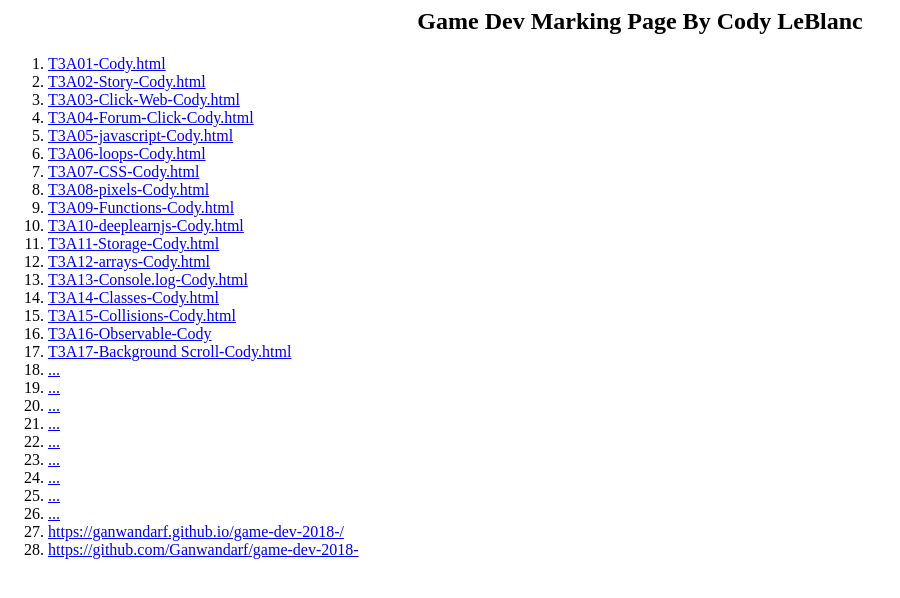
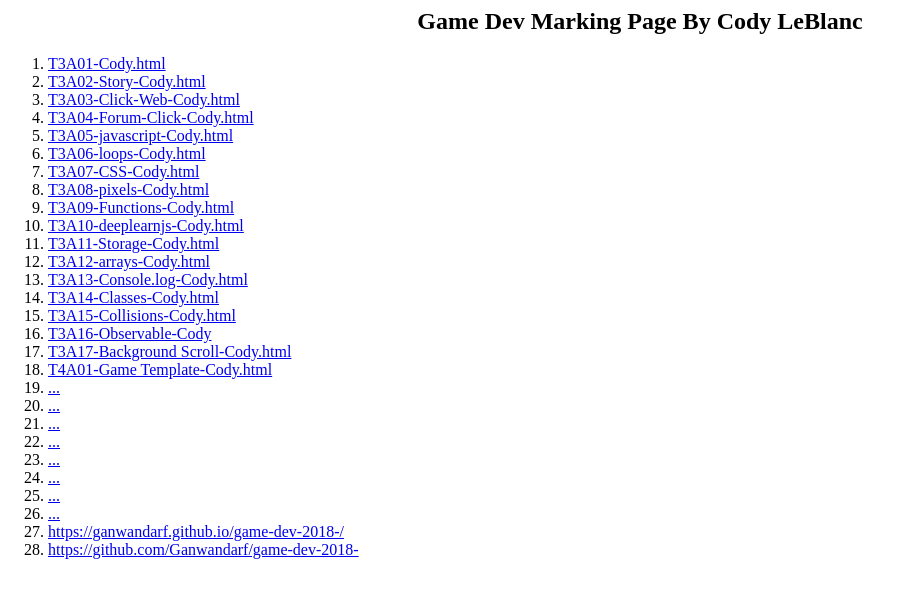
Before and after one commit to Ganwandarf/game-dev-2018-, a plain HTML site: page index.html in a window 1280 px wide. Shown: the whole page, without its empty margins (0-900 px from the left). Drawn offline with Linux system fonts and the light colour scheme.

Commit message:
Add files via upload

```diff
--- a/index.html
+++ b/index.html
@@ -36,7 +36,7 @@
 
 <li> <a href="T3A17-Background Scroll-Cody.html">T3A17-Background Scroll-Cody.html</a>
 
-<li> <a href="...">...</a>
+<li> <a href="T4A01-Game Template-Cody.html">T4A01-Game Template-Cody.html</a>
 
 <li> <a href="...">...</a>
 
```
